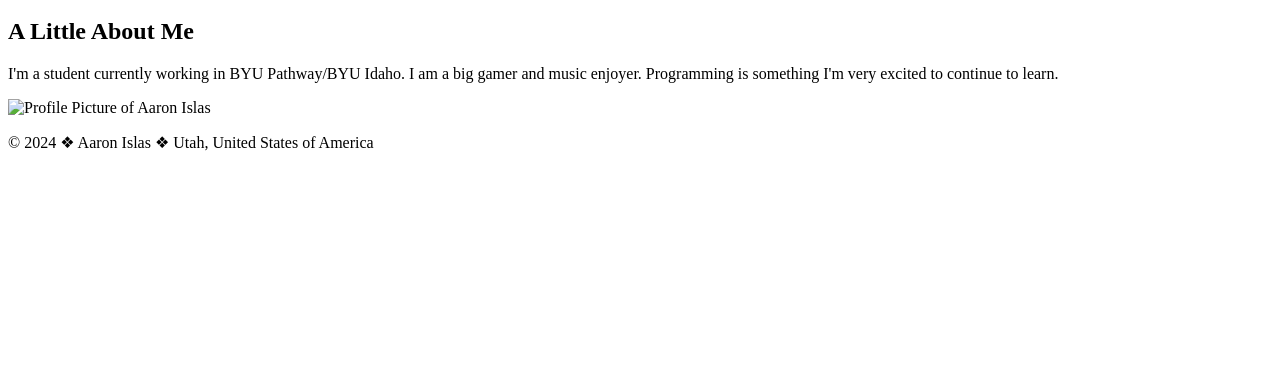
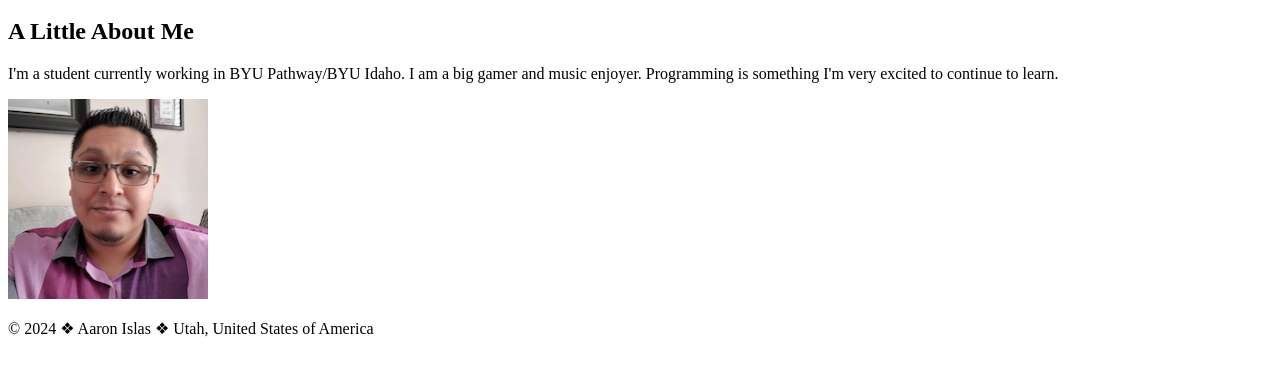
Before and after one commit to ULTIMATESLAUGHTR/wdd130, a plain HTML site: page index.html in a window 1280 px wide. Shown: the part 100-474 px from the top of the page. Drawn offline with Linux system fonts and the light colour scheme.

Commit message:
index.html added to the staging area

```diff
--- a/index.html
+++ b/index.html
@@ -15,7 +15,7 @@
         <section>
             <h2>A Little About Me</h2>
             <p>I'm a student currently working in BYU Pathway/BYU Idaho. I am a big gamer and music enjoyer. Programming is something I'm very excited to continue to learn.</p>
-            <img src="/c:/Users/aaron/Documents/Homework Folder/wdd130/images/profile.webp" alt="Profile Picture of Aaron Islas" width="200" height="200">
+            <img src="images/profile.webp" alt="Profile Picture of Aaron Islas" width="200" height="200">
         </section>
     </main>
     <footer>
```
